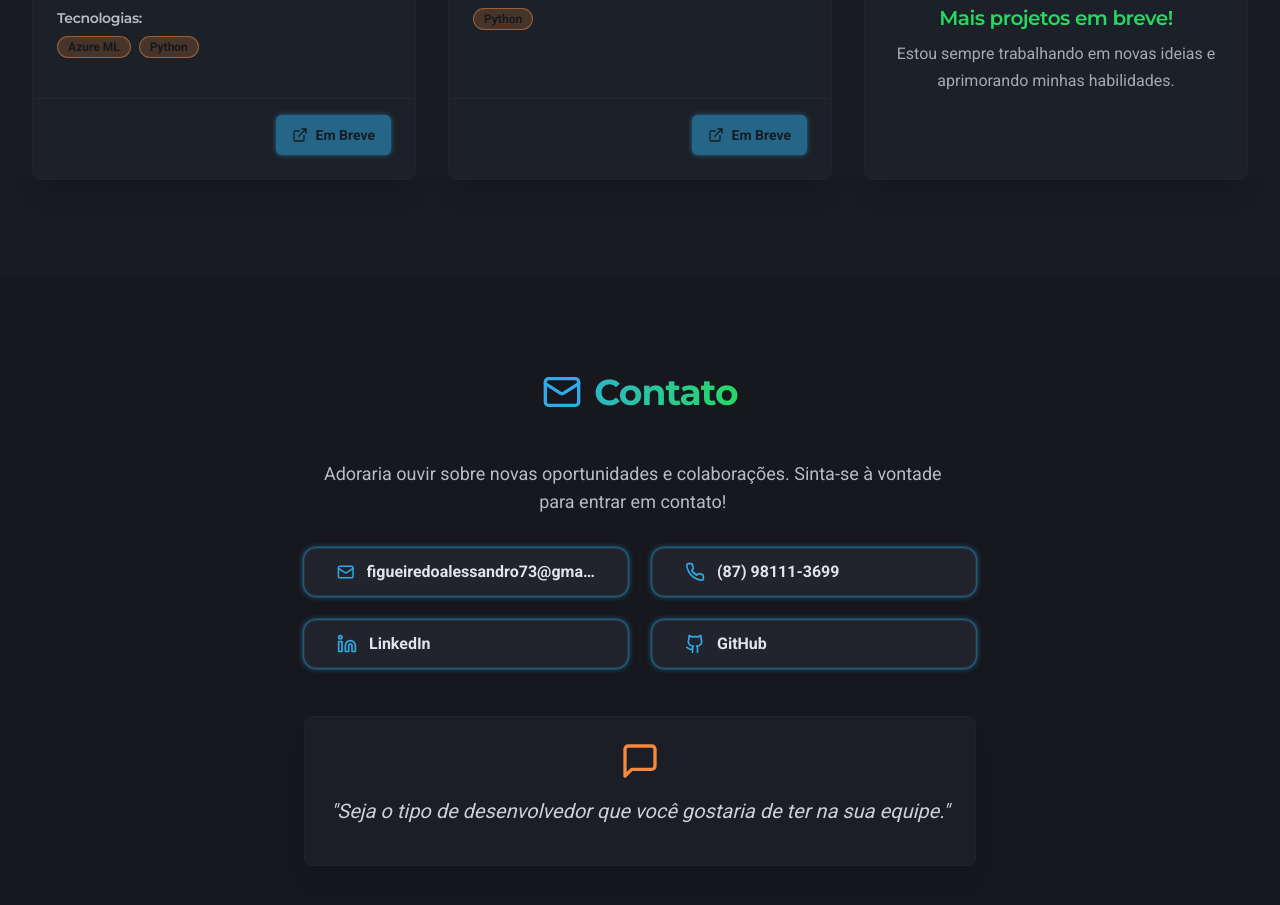
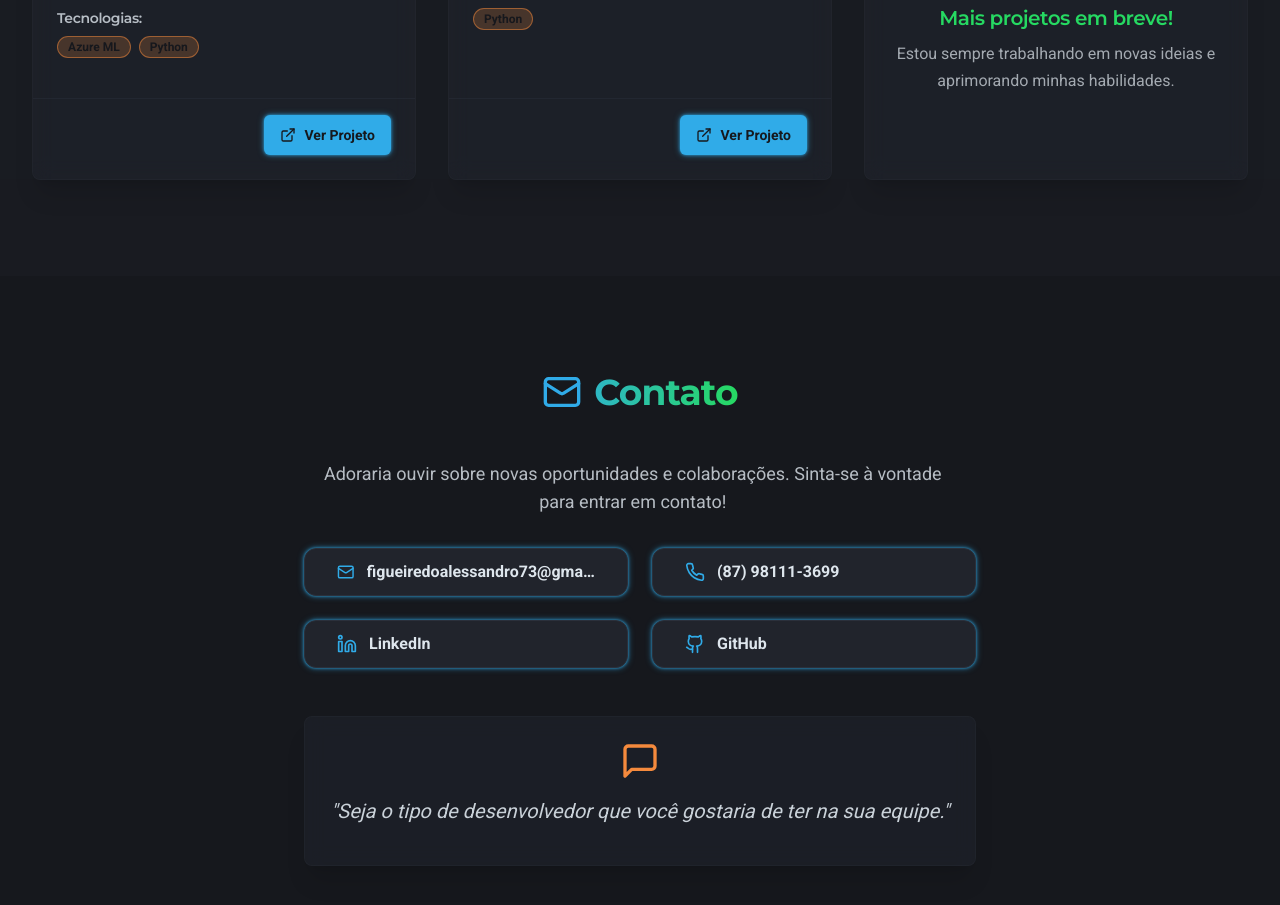
Before and after one commit to alessandro-a11y/Alessandro.Porti, a React (Vite) app: page / in a window 1280 px wide. Shown: the part 3124-4029 px from the top of the page. Built offline with nearby package versions, Linux system fonts and the light colour scheme.

Commit message:
Update App.jsx
Adicionei links dos meus projetos.

```diff
--- a/src/App.jsx
+++ b/src/App.jsx
@@ -40,20 +40,20 @@ const portfolioData = {
       title: "Classificador de Dados com Azure ML",
       description: "Projeto simples de machine learning com automação no Azure ML Studio.",
       technologies: ["Azure ML", "Python"],
-      link: "#"
+      link: "https://github.com/alessandro-a11y/Classificador-de-Dados-com-Azure-ML"
     },
     {
       title: "Organizador de Arquivos",
       description: "Script em Python que organiza arquivos automaticamente por extensão.",
       technologies: ["Python"],
-      link: "#"
+      link: "https://github.com/alessandro-a11y/Organizador-de-Arquivos"
     },
   ],
   contact: {
     email: "figueiredoalessandro73@gmail.com",
     phone: "(87) 98111-3699",
     linkedin: "https://www.linkedin.com/in/alessandro-figueiredo-989706357/?trk=opento_sprofile_topcard",
-    github: "https://github.com/seu-usuario-github"
+    github: "https://github.com/alessandro-a11y"
   },
   quote: "Seja o tipo de desenvolvedor que você gostaria de ter na sua equipe."
 };
```
